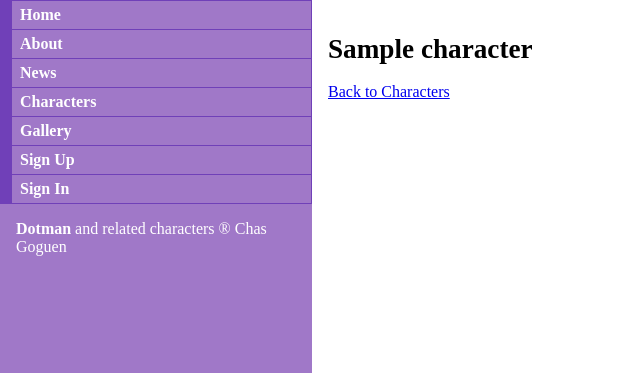
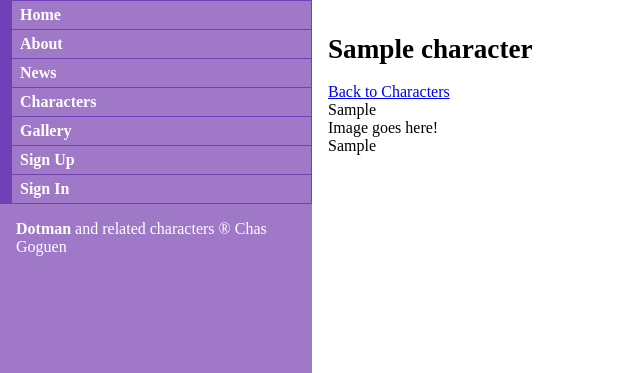
Before and after one commit to evanepio/dotmanca, a Django app: a page that uses characters/templates/characters/character.html in a window 1280 px wide. Shown: the part 47-420 px from the top of the page, without its empty margins (0-640 px from the left). Run offline with Django 3.2, Linux system fonts and the light colour scheme; tables that the repository leaves empty hold one stand-in row (values such as "Sample post").

Commit message:
Put text for character in page, with image placeholder

```diff
--- a/characters/templates/characters/character.html
+++ b/characters/templates/characters/character.html
@@ -1,9 +1,13 @@
 {% extends "base.html" %}
+{% load markup_tags %}
 
 {% block title %}{{ character.name }}{% endblock title %}
 
 {% block content %}
     <h1>{{ character.name }}</h1>
-<div><a href="{% url 'characters:index' %}">Back to Characters</a></div>
+    <div><a href="{% url 'characters:index' %}">Back to Characters</a></div>
+    <div>{{ character.vital_stats|apply_markup:"markdown" }}</div>
+    <div>Image goes here!</div>
+    <div>{{ character.backstory|apply_markup:"markdown" }}</div>
 
 {% endblock content %}
```
